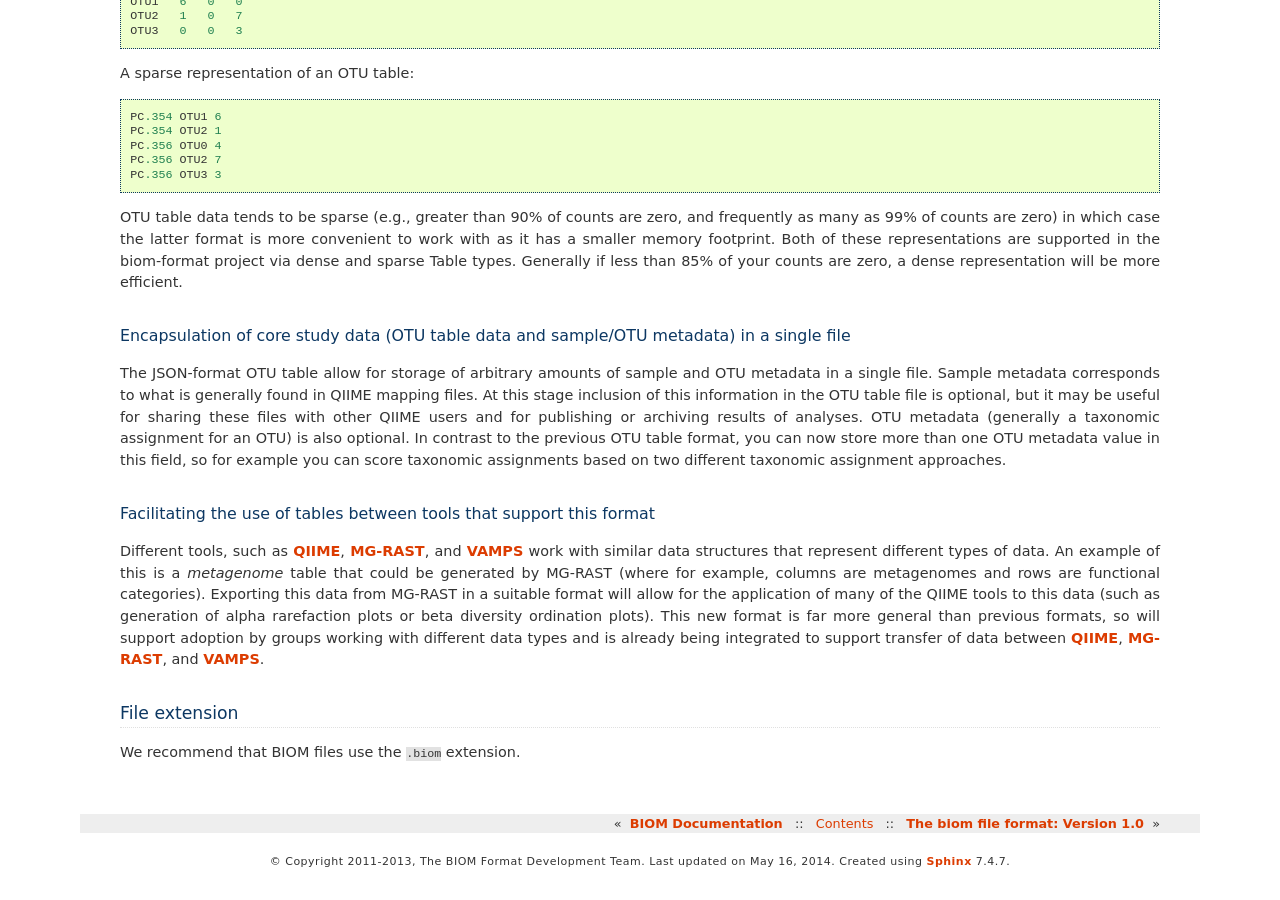
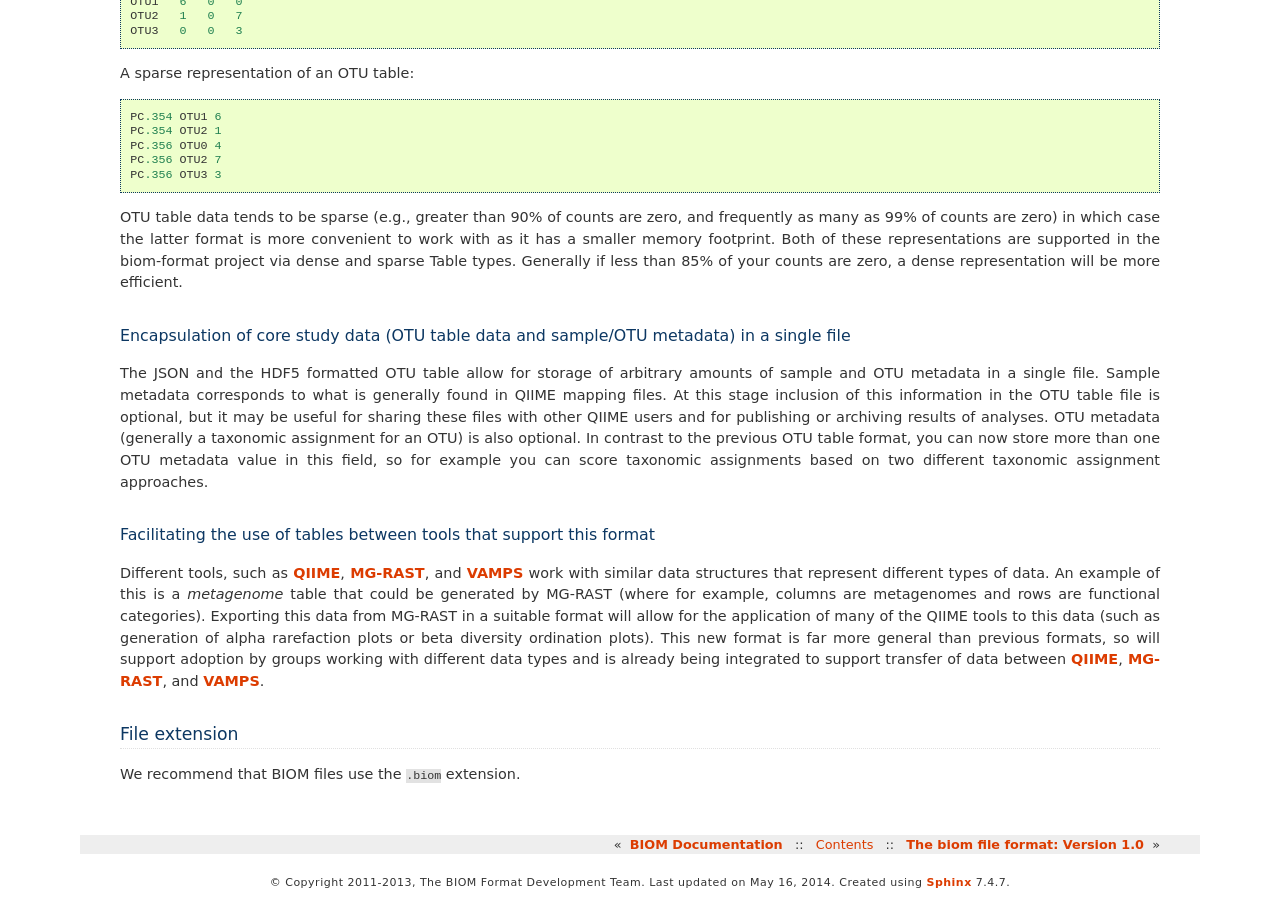
Before and after one commit to biocore/biom-format, a Sphinx documentation site: the page built from doc/documentation/biom_format.rst, in a window 1280 px wide and 900 px high, scrolled down 947 px. Built offline with Sphinx 7.4.7, drawn with Linux system fonts in a browser that asks for light colours; formulas are drawn with MathJax 3; pages that are not in the unit, such as notebooks, are missing from menus; before the commit the page ends 1825 px from its top, so only the background shows below that.

Commit message:
DOC: Add mention of HDF5

```diff
--- a/doc/documentation/biom_format.rst
+++ b/doc/documentation/biom_format.rst
@@ -54,7 +54,7 @@
 Encapsulation of core study data (OTU table data and sample/OTU metadata) in a single file
 ------------------------------------------------------------------------------------------
 
-The JSON-format OTU table allow for storage of arbitrary amounts of sample and OTU metadata in a single file. Sample metadata corresponds to what is generally found in QIIME mapping files. At this stage inclusion of this information in the OTU table file is optional, but it may be useful for sharing these files with other QIIME users and for publishing or archiving results of analyses. OTU metadata (generally a taxonomic assignment for an OTU) is also optional. In contrast to the previous OTU table format, you can now store more than one OTU metadata value in this field, so for example you can score taxonomic assignments based on two different taxonomic assignment approaches.
+The JSON and the HDF5 formatted OTU table allow for storage of arbitrary amounts of sample and OTU metadata in a single file. Sample metadata corresponds to what is generally found in QIIME mapping files. At this stage inclusion of this information in the OTU table file is optional, but it may be useful for sharing these files with other QIIME users and for publishing or archiving results of analyses. OTU metadata (generally a taxonomic assignment for an OTU) is also optional. In contrast to the previous OTU table format, you can now store more than one OTU metadata value in this field, so for example you can score taxonomic assignments based on two different taxonomic assignment approaches.
 
 Facilitating the use of tables between tools that support this format
 ---------------------------------------------------------------------
```
